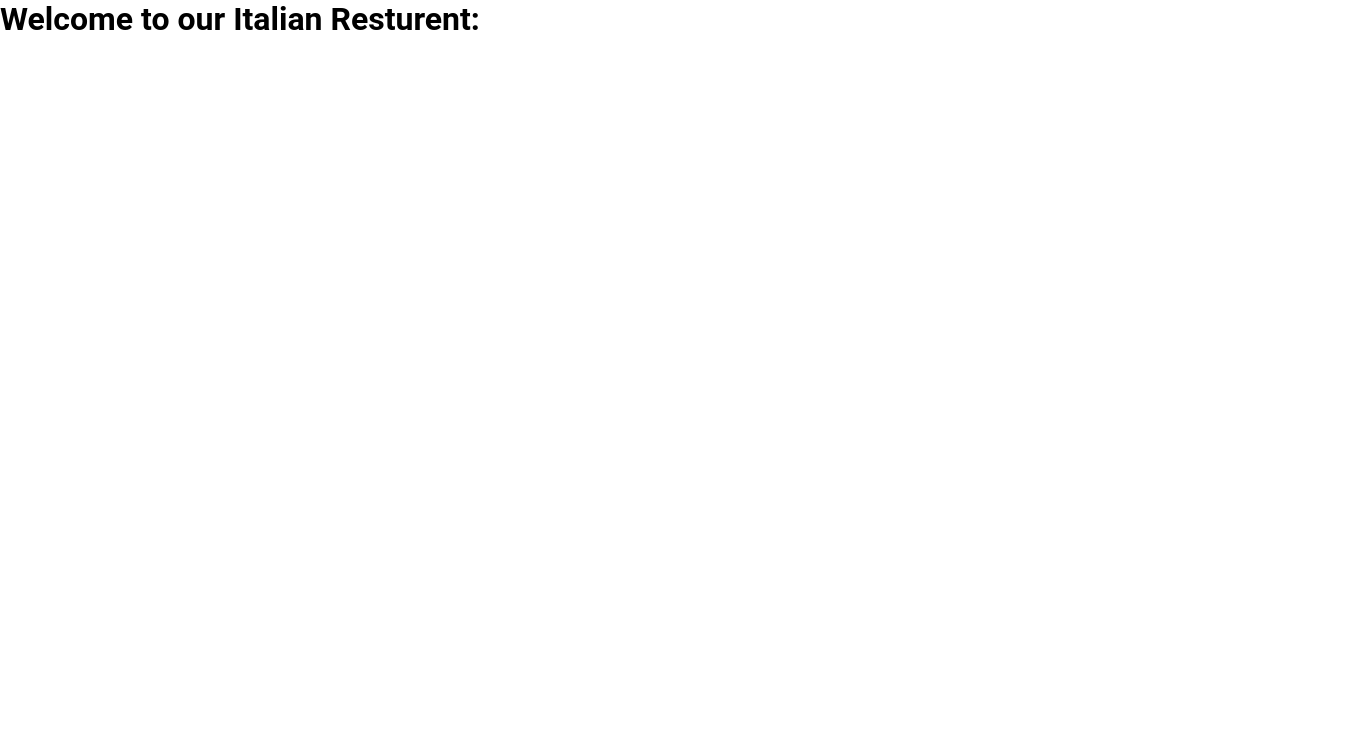
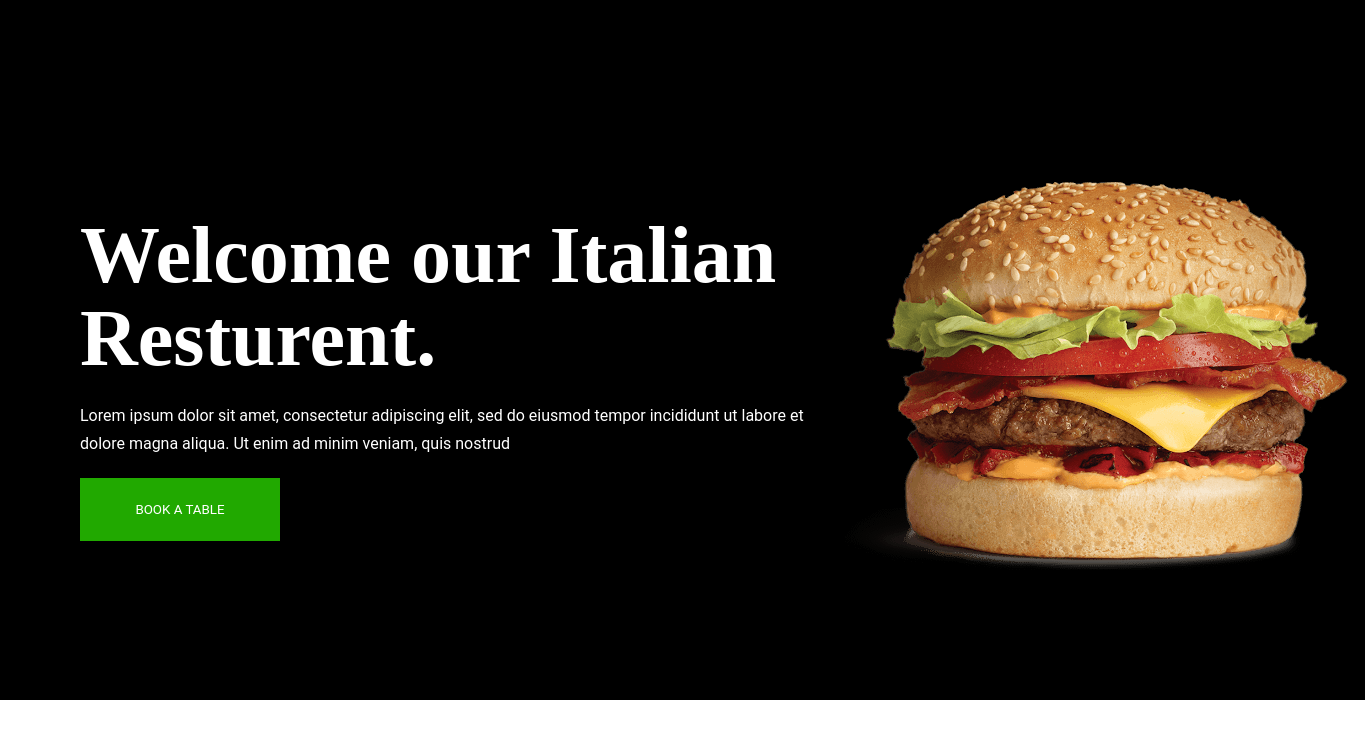
Before and after one commit to Iftakehr/assignment-02, a plain HTML site: page index.html in a window 1280 px wide. Shown: the whole page, 1365 px wide, since content can reach past the window. Drawn offline with Linux system fonts and the light colour scheme.

Commit message:
“hero_section”

```diff
--- a/css/style.css
+++ b/css/style.css
@@ -4,9 +4,54 @@
 *{
     margin:0;
     box-sizing: border-box;
-    /* font-family: 'Playfair Display', serif; */
     font-family: 'Roboto', sans-serif;
 
 }
 
 /* Common style  */
+
+/* Hero section style start here */
+.container{
+    background-color: #000000;
+    width: 1365px;
+    height: 700px;
+    color:#ffffff;
+}
+
+.hero-main{
+    display:flex;
+    justify-content:center;
+    align-items:center;
+    padding-top: 181px;
+    padding-left:80px;
+    padding-right: 20px;
+
+}
+.hero-content{
+    width: 60%;
+}
+.hero-img{
+    width: 40%;
+}
+.hero-content h1{
+    font-family: 'Playfair Display', serif;
+    font-size: 80px;
+    font-weight: 700;
+    line-height: 83px;
+
+}
+.hero-content p{
+    font-size: 16px;
+    font-weight: 400;
+    line-height: 28px;
+    padding-top: 22px;
+    padding-bottom: 20px;
+
+}
+.btn{
+    width: 200px;
+    height: 63px;
+    background-color: #21A900;
+    color:#ffffff;
+    border:none;
+}
--- a/index.html
+++ b/index.html
@@ -5,10 +5,26 @@
     <meta http-equiv="X-UA-Compatible" content="IE=edge">
     <meta name="viewport" content="width=device-width, initial-scale=1.0">
     <title>Italian Resturent.</title>
+    <!-- FontWasom kit cdn link -->
+    <script src="https://kit.fontawesome.com/ec4d0ca173.js" crossorigin="anonymous"></script>
+    <!-- Css style link -->
     <link rel="stylesheet" href="./css/style.css">
 </head>
 <body>
-    <h1>Welcome to our Italian Resturent: </h1>
+    <!-- Hero Header section start here -->
+    <header class="container">
+        <div class="hero-main">
+            <div class="hero-content">
+                <h1>Welcome our Italian
+                    Resturent.</h1>
+                    <p>Lorem ipsum dolor sit amet, consectetur adipiscing elit, sed do eiusmod tempor incididunt ut labore et dolore magna aliqua. Ut enim ad minim veniam, quis nostrud</p>
+                    <button class="btn">BOOK A TABLE</button>
 
+            </div>
+            <div class="hero-img">
+                <img src="./images/burger_hero.png">
+            </div>
+        </div>
+    </header>
 </body>
 </html>
```
Also changed, not shown: images/burger_hero.png (added), images/butger_hero.png (deleted).
